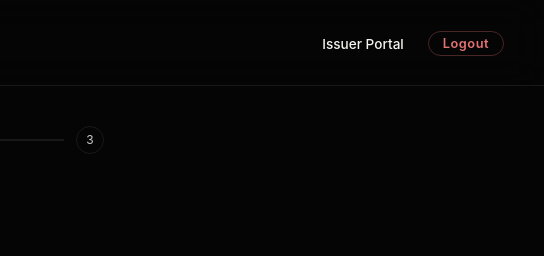
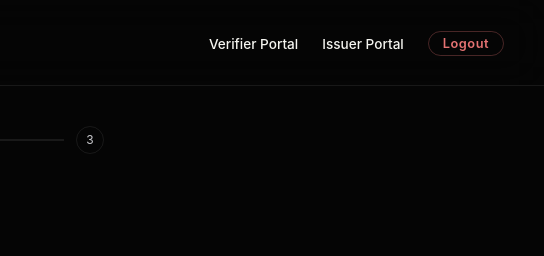
Before and after one commit to kritlunkad/college_credential, a website: page wallet.html in a window 1280 px wide. Shown: the top 256 px of the page, 736-1280 px from the left. Drawn offline with nearby package versions, Linux system fonts and the light colour scheme.

Commit message:
feat: add Verifier Portal link to navigation menu in wallet.html

```diff
--- a/wallet.html
+++ b/wallet.html
@@ -774,6 +774,8 @@
         </div>
       </a>
       <ul class="nav-links" style="display: flex; align-items: center; gap: 24px;">
+        <li><a href="verifier.html" class="nav-link"
+            style="font-size: 0.85rem; padding: 0; color: var(--text-secondary);">Verifier Portal</a></li>
         <li><a href="college.html" class="nav-link"
             style="font-size: 0.85rem; padding: 0; color: var(--text-secondary);">Issuer Portal</a></li>
         <li><button class="btn btn-sm" id="nav-logout-btn"
```
